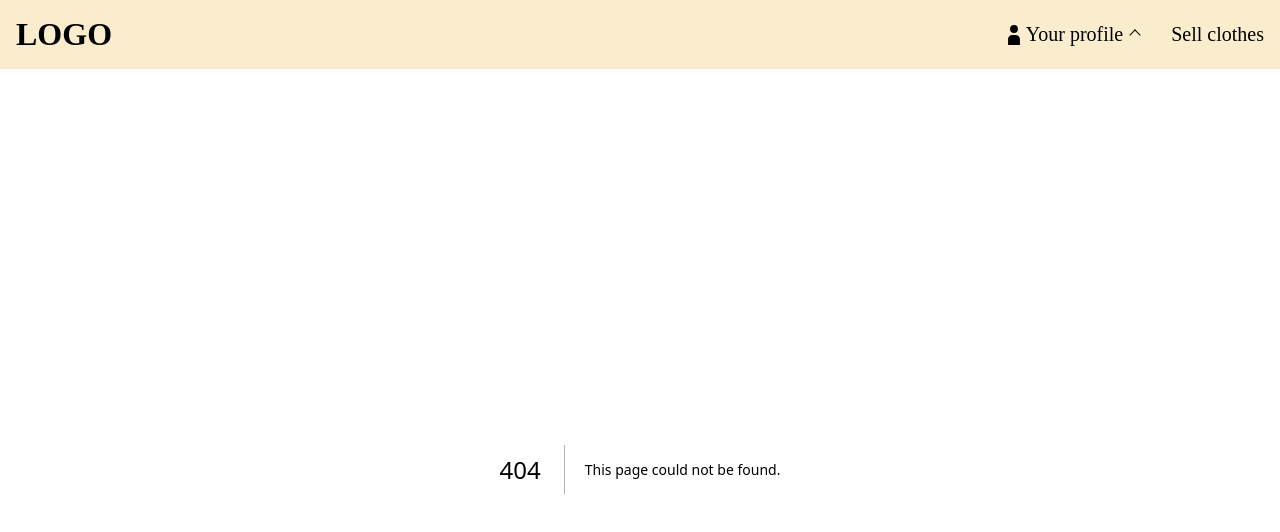
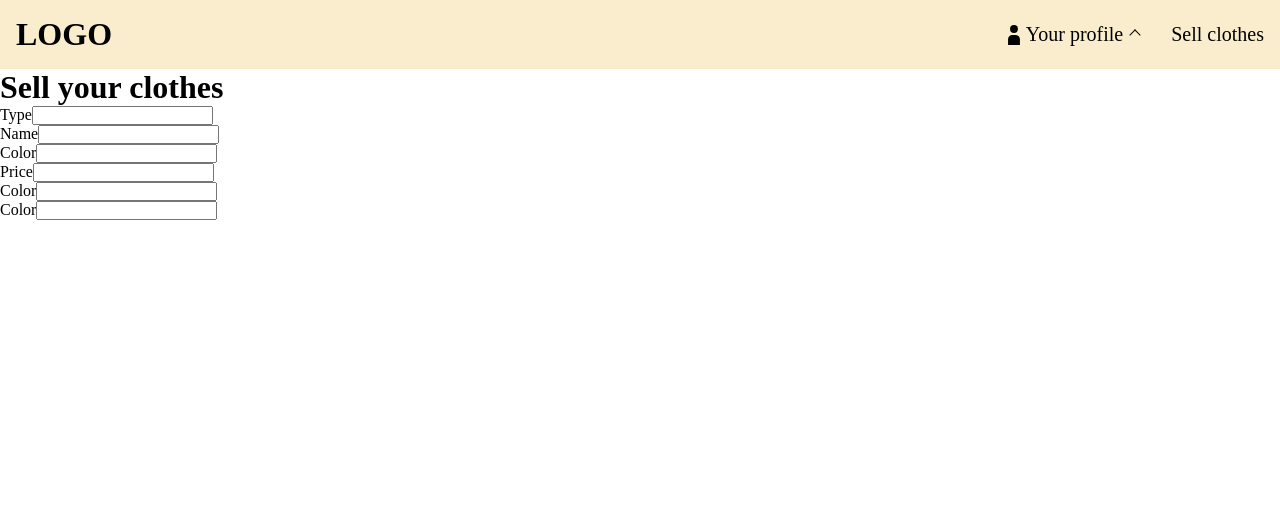
Before and after one commit to Yura-Khudo/Thrifter-app, a Next.js app: page /sell in a window 1280 px wide. Before the commit this address had no page. Shown: the top 532 px of the page. Built offline with nearby package versions, Linux system fonts and the light colour scheme.

Commit message:
Changed mongoDb connection, to create "Online-shop" database and "clothings" collection in it

```diff
--- /dev/null
+++ b/app/sell/page.tsx
@@ -0,0 +1,43 @@
+"use client";
+
+import { sellClothing } from "@/lib/actions";
+import { useActionState } from "react";
+
+const Page: React.FC = () => {
+	const [state, action] = useActionState(sellClothing, null);
+
+	return (
+		<form action={action}>
+			<h1>Sell your clothes</h1>
+
+			<div>
+				<label htmlFor="type">Type</label>
+				<input type="text" name="type" id="type" />
+			</div>
+
+			<div>
+				<label htmlFor="name">Name</label>
+				<input type="text" name="name" id="name" />
+			</div>
+
+			<div>
+				<label htmlFor="color">Color</label>
+				<input type="text" name="color" id="color" />
+			</div>
+			<div>
+				<label htmlFor="price">Price</label>
+				<input type="text" name="price" id="price" />
+			</div>
+			<div>
+				<label htmlFor="color">Color</label>
+				<input type="text" name="color" id="color" />
+			</div>
+			<div>
+				<label htmlFor="color">Color</label>
+				<input type="text" name="color" id="color" />
+			</div>
+		</form>
+	);
+};
+
+export default Page;
--- a/components/NavBar/NavBar.tsx
+++ b/components/NavBar/NavBar.tsx
@@ -1,3 +1,5 @@
+import Link from "next/link";
+
 const NavBar: React.FC = () => {
 	return (
 		<nav
@@ -62,7 +64,9 @@ const NavBar: React.FC = () => {
 						alignItems: "center",
 					}}
 				>
-					<p>Sell clothes</p>
+					<Link style={{ textDecoration: "none", color: "black" }} href="/sell">
+						Sell clothes
+					</Link>
 				</div>
 			</div>
 		</nav>
--- a/lib/actions.ts
+++ b/lib/actions.ts
@@ -16,13 +16,11 @@ export async function updateDB(state: any, formData: FormData) {
 
 ///////////////////
 
-export async function createProduct(state: any, formData: FormData) {
-	const title = formData.get("title");
-
+export async function sellClothing(state: any, formData: FormData) {
 	await dbConnect();
 
 	// const product = await Product.create({ title });
-	const product = new Clothing({ title });
-	await product.save();
-	console.log(product);
+	const clothing = new Clothing({});
+	// await clothing.save();
+	console.log(clothing);
 }
--- a/models/Clothing.ts
+++ b/models/Clothing.ts
@@ -1,7 +1,13 @@
 import mongoose from "mongoose";
 
-export interface ProudctInt extends mongoose.Document {
-	title: string;
+export interface ClothingInt extends mongoose.Document {
+	type: string;
+	name: string;
+	color: string;
+	price: number;
+	negotiablePrice: boolean;
+	condition: string;
+	size: string;
 }
 
 export const typesOfClothes = [
@@ -16,7 +22,8 @@ export const typesOfClothes = [
 export const conditionsOfClothes = ["Brand new", "Pre-owned", "Restored"];
 export const sizeOfClothes = ["XS", "S", "M", "L", "XL"];
 
-const ClothingSchema = new mongoose.Schema({
+const ClothingSchema = new mongoose.Schema(
+	{
 		type: {
 			type: String,
 			enum: typesOfClothes,
@@ -49,7 +56,11 @@ const ClothingSchema = new mongoose.Schema({
 			enum: sizeOfClothes,
 			required: true,
 		},
-});
+	},
+	{
+		collection: "clothings",
+	}
+);
 
 export default mongoose.models.Clothing ||
 	mongoose.model("Clothing", ClothingSchema);
```
Also changed, not shown: app/page.tsx (+1 -14 lines). Lines whose indentation alone changed are shown as unchanged.
